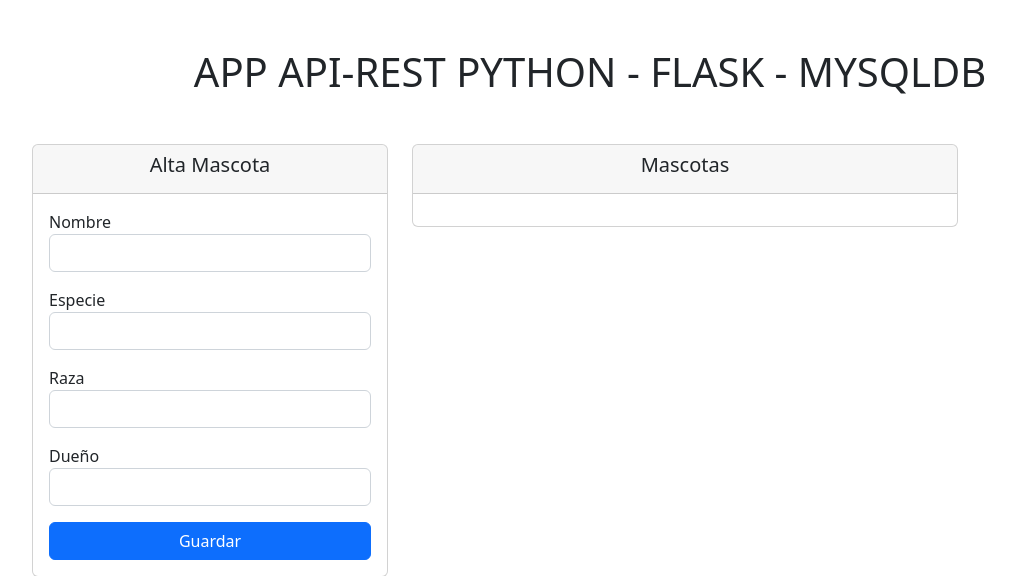
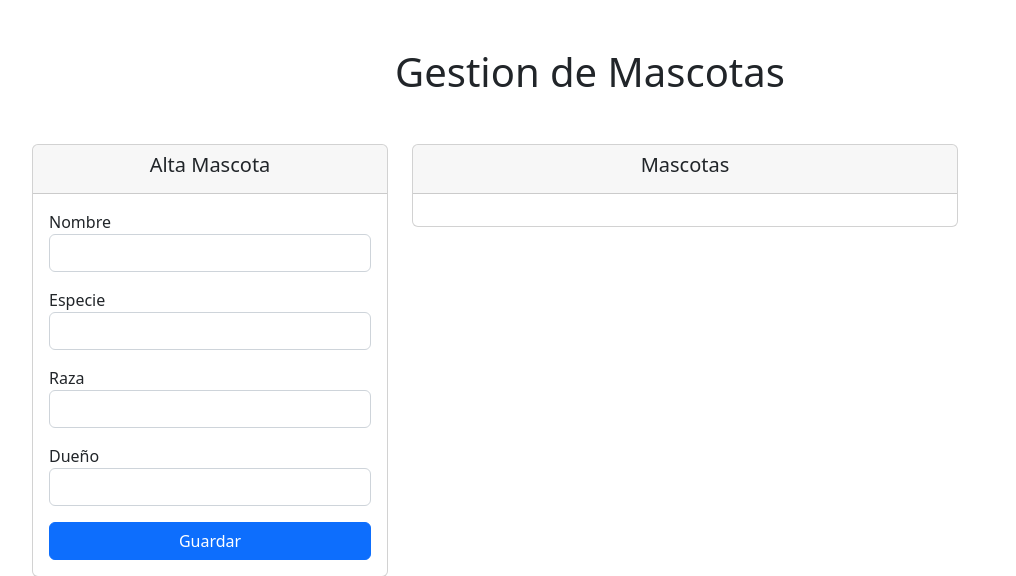
Before and after one commit to MarcosCS2004/Vercel-Despliegue, a Flask app: page / in a window 1280 px wide. Shown: the top 576 px of the page, without its empty margins (50-1066 px from the left). Run offline with Flask 3, Linux system fonts and the light colour scheme.

Commit message:
first commit

```diff
--- a/templates/index.html
+++ b/templates/index.html
@@ -16,7 +16,7 @@
 </head>
 <body>
     <div class="container">
-        <h1 class="text-center mt-5 mb-5">APP API-REST PYTHON - FLASK - MYSQLDB</h1>
+        <h1 class="text-center mt-5 mb-5">Gestion de Mascotas</h1>
     </div>
     {% with messages = get_flashed_messages() %} {% if messages %} {% for message in
         messages %}
```
